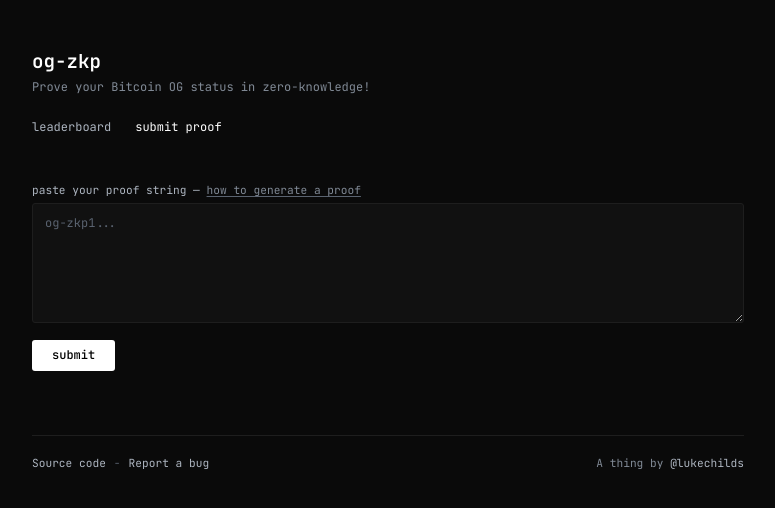
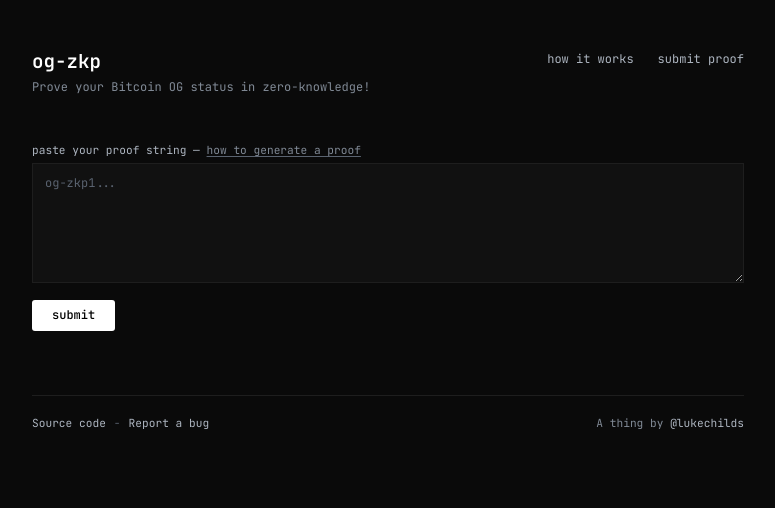
Before and after one commit to lukechilds/og-zkp, a Next.js app in the folder web/: page /submit in a window 1280 px wide. Shown: the top 508 px of the page, without its empty margins (252-1027 px from the left). Built offline with nearby package versions, Linux system fonts and the light colour scheme.

Commit message:
move nav into modals

```diff
--- a/web/app/Nav.js
+++ b/web/app/Nav.js
@@ -1,14 +1,48 @@
 'use client';
 
-import Link from 'next/link';
-import { usePathname } from 'next/navigation';
+import { useState } from 'react';
+import SubmitForm from './submit/SubmitForm';
+
+function Modal({ onClose, title, children }) {
+  return (
+    <div className="modal-overlay" onClick={onClose}>
+      <div className="modal" onClick={e => e.stopPropagation()}>
+        <button className="modal-close" onClick={onClose}>&times;</button>
+        <h2>{title}</h2>
+        {children}
+      </div>
+    </div>
+  );
+}
 
 export default function Nav() {
-  const pathname = usePathname();
+  const [open, setOpen] = useState(null);
+
   return (
-    <nav>
-      <Link href="/" className={pathname === '/' ? 'active' : ''}>leaderboard</Link>
-      <Link href="/submit" className={pathname === '/submit' ? 'active' : ''}>submit proof</Link>
-    </nav>
+    <>
+      <div className="header-actions">
+        <button className="btn-nav" onClick={() => setOpen('how')}>how it works</button>
+        <button className="btn-nav" onClick={() => setOpen('submit')}>submit proof</button>
+      </div>
+
+      {open === 'how' && (
+        <Modal title="how it works" onClose={() => setOpen(null)}>
+          <div className="instructions">
+            <ol>
+              <li>Generate a zero-knowledge proof that you controlled Bitcoin before a given block using the <a href="https://github.com/lukechilds/og-zkp" target="_blank" rel="noopener">og-zkp CLI</a></li>
+              <li>Submit your proof to the leaderboard</li>
+              <li>Verify your identity by posting an attestation on X or Nostr</li>
+              <li>Get listed as a verified Bitcoin OG</li>
+            </ol>
+          </div>
+        </Modal>
+      )}
+
+      {open === 'submit' && (
+        <Modal title="submit proof" onClose={() => setOpen(null)}>
+          <SubmitForm />
+        </Modal>
+      )}
+    </>
   );
 }
--- a/web/app/globals.css
+++ b/web/app/globals.css
@@ -39,7 +39,12 @@ a:hover { color: var(--text); }
   padding: 3rem 1.5rem;
 }
 
-header { margin-bottom: 3rem; }
+header {
+  margin-bottom: 3rem;
+  display: flex;
+  align-items: flex-start;
+  justify-content: space-between;
+}
 
 header h1 {
   font-size: 1.2rem;
@@ -53,16 +58,58 @@ header h1 {
   margin-top: 0.3rem;
 }
 
-nav {
-  margin-top: 1.5rem;
+.header-actions {
   display: flex;
   gap: 1.5rem;
-  font-size: 0.75rem;
+  margin-top: 0.2rem;
 }
 
-nav a { color: var(--text-dim); }
-nav a:hover { color: var(--text); }
-nav a.active { color: #fff; }
+.btn-nav {
+  background: none;
+  color: var(--text-dim);
+  font-size: 0.75rem;
+  padding: 0;
+}
+.btn-nav:hover { color: var(--text); }
+
+/* Modal */
+.modal-overlay {
+  position: fixed;
+  inset: 0;
+  background: rgba(0, 0, 0, 0.7);
+  display: flex;
+  align-items: center;
+  justify-content: center;
+  z-index: 100;
+}
+
+.modal {
+  background: var(--surface);
+  border: 1px solid var(--border);
+  border-radius: 0;
+  padding: 2rem;
+  max-width: 520px;
+  width: 90%;
+  position: relative;
+}
+
+.modal h2 {
+  font-size: 0.85rem;
+  font-weight: 500;
+  margin-bottom: 1.25rem;
+}
+
+.modal-close {
+  position: absolute;
+  top: 1rem;
+  right: 1rem;
+  background: none;
+  color: var(--text-muted);
+  font-size: 1.2rem;
+  padding: 0;
+  line-height: 1;
+}
+.modal-close:hover { color: var(--text); }
 
 footer {
   margin-top: 4rem;
@@ -205,7 +252,7 @@ textarea, input[type="text"] {
   padding: 0.65rem 0.75rem;
   font-family: inherit;
   font-size: 0.75rem;
-  border-radius: 3px;
+  border-radius: 0;
   transition: border-color 0.15s;
 }
 
@@ -314,7 +361,7 @@ button {
   background: var(--surface);
   border: 1px solid var(--border);
   padding: 0.65rem 0.75rem;
-  border-radius: 3px;
+  border-radius: 0;
   font-family: inherit;
   font-size: 0.7rem;
   color: var(--text-dim);
@@ -332,7 +379,7 @@ button {
   padding: 0.15rem 0.4rem;
   font-size: 0.6rem;
   border: 1px solid var(--border);
-  border-radius: 2px;
+  border-radius: 0;
   margin: 0;
 }
 .copy-btn:hover { color: var(--text-dim); border-color: var(--text-muted); }
--- a/web/app/layout.js
+++ b/web/app/layout.js
@@ -15,8 +15,10 @@ export default function RootLayout({ children }) {
       <body>
         <div className="site">
           <header>
-            <h1>og-zkp</h1>
-            <p className="tagline">Prove your Bitcoin OG status in zero-knowledge!</p>
+            <div>
+              <h1>og-zkp</h1>
+              <p className="tagline">Prove your Bitcoin OG status in zero-knowledge!</p>
+            </div>
             <Nav />
           </header>
           <main>{children}</main>
```
